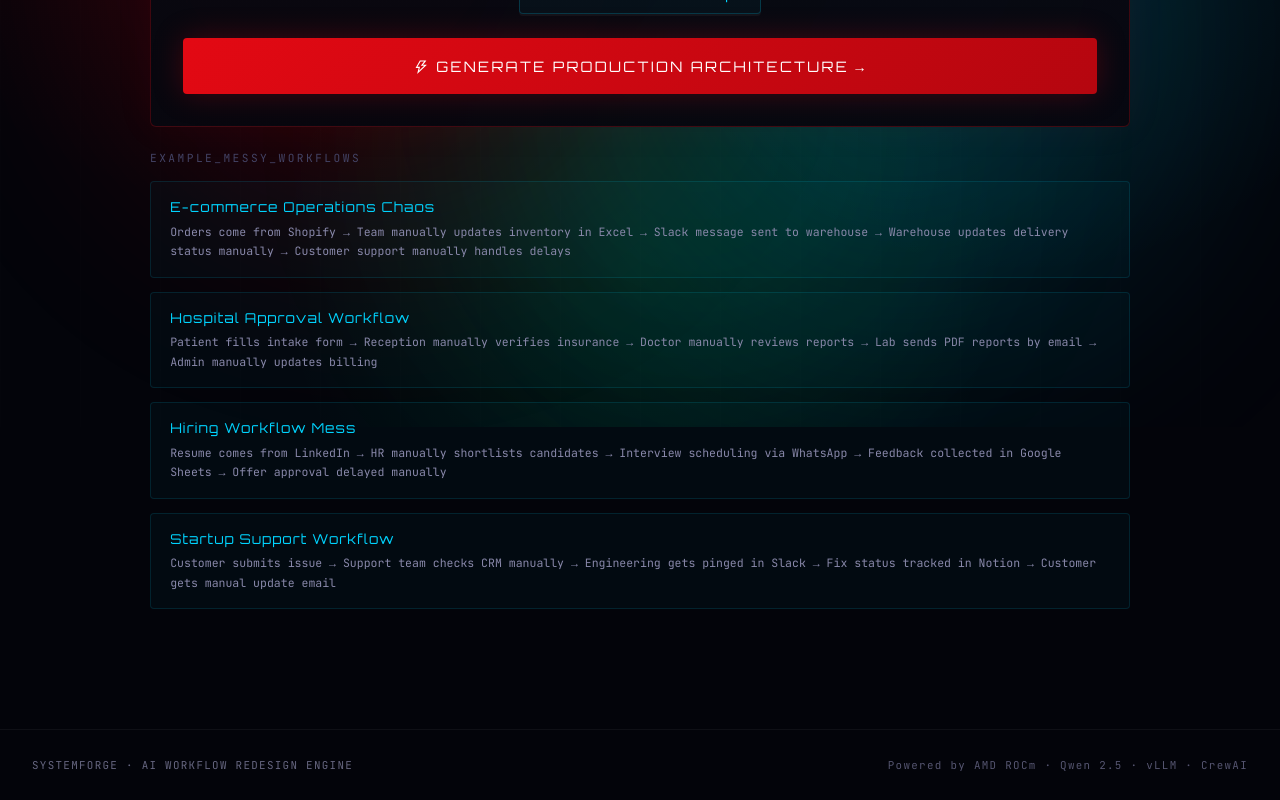
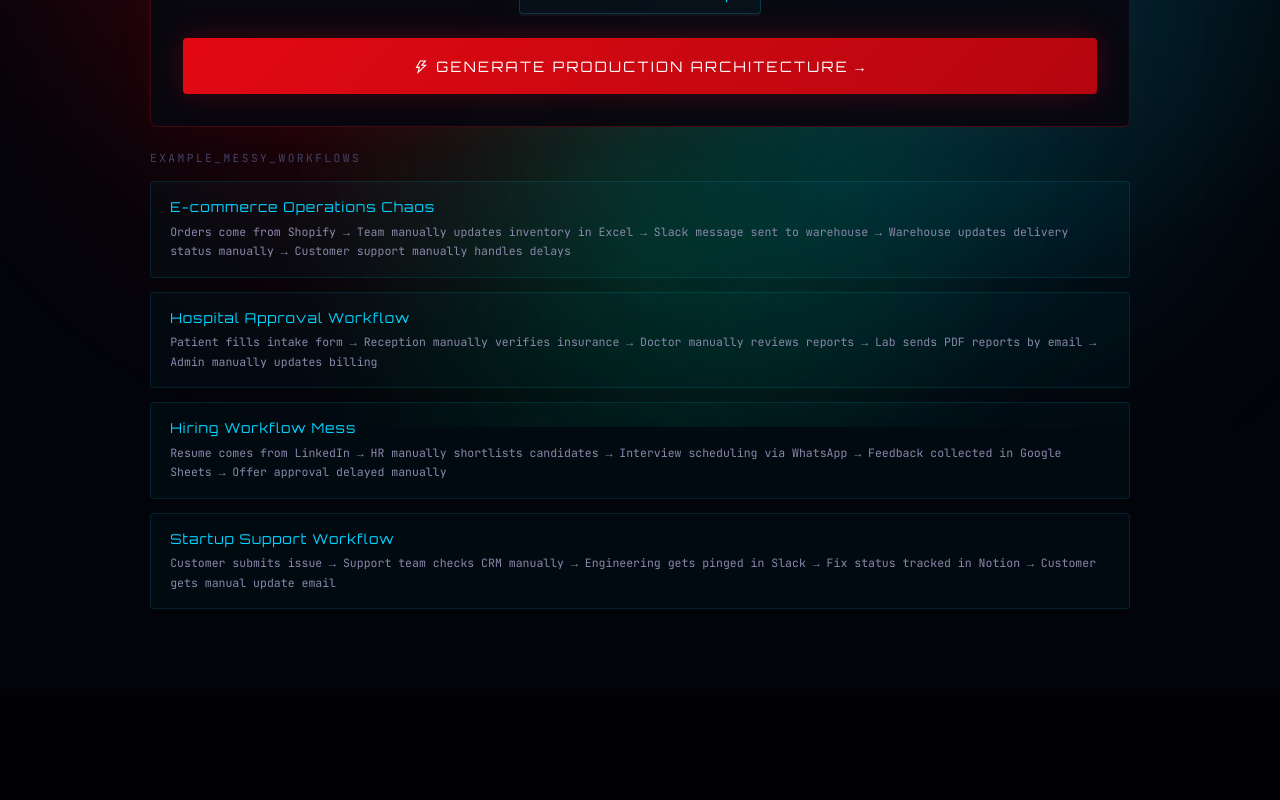
Before and after one commit to jacobjerryarackal/systemforge-ai, a Next.js app in the folder frontend/: page / in a window 1280 px wide. Shown: the part 373-1173 px from the top of the page. After the commit the page ends 1062 px from the top, so only its background shows below. Built offline with nearby package versions, Linux system fonts and the light colour scheme.

Commit message:
feat: implement workflow builder and system architecture visualization page

```diff
--- a/frontend/app/page.tsx
+++ b/frontend/app/page.tsx
@@ -3,34 +3,51 @@
 import React, { useState } from 'react';
 
 import Navbar from '../components/ui/Navbar';
-
 import WorkflowBuilder from '../components/workflow/WorkflowBuilder';
 import BeforeAfterWorkflow from '../components/workflow/BeforeAfterWorkflow';
 import WorkflowComparison from '../components/workflow/WorkflowComparison';
-
 import AgentDecisionPanel from '../components/agents/AgentDecisionPanel';
-
 import FinalArchitectureBlueprint from '../components/architecture/FinalArchitectureBlueprint';
 import ArchitectureSummary from '../components/architecture/ArchitectureSummary';
-
 import ParticleBackground from '../components/animations/ParticleBackground';
 
+import { generateWorkflowRedesign } from '../lib/api';
+import type { SystemForgeResponse } from '../lib/types';
+
 export default function HomePage() {
-  const [generated, setGenerated] = useState(false);
-  const [workflowSteps, setWorkflowSteps] = useState<string[]>([]);
+  const [loading, setLoading] = useState(false);
+  const [systemData, setSystemData] =
+    useState<SystemForgeResponse | null>(null);
 
-  const handleGenerate = (steps: string[]) => {
-    setWorkflowSteps(steps);
-    setGenerated(true);
+  const handleGenerate = async (
+    workflowSteps: string[]
+  ) => {
+    try {
+      setLoading(true);
+
+      const result =
+        await generateWorkflowRedesign(
+          workflowSteps
+        );
+
+      setSystemData(result);
 
       setTimeout(() => {
         document
-        .getElementById('redesign-results')
+          .getElementById('results')
           ?.scrollIntoView({
             behavior: 'smooth',
             block: 'start',
           });
       }, 400);
+    } catch (error) {
+      console.error(error);
+      alert(
+        'Failed to generate workflow redesign'
+      );
+    } finally {
+      setLoading(false);
+    }
   };
 
   return (
@@ -42,13 +59,10 @@ export default function HomePage() {
         overflowX: 'hidden',
       }}
     >
-      {/* Optional animated cyber background */}
       <ParticleBackground />
 
-      {/* Top Navbar */}
       <Navbar />
 
-      {/* HERO + WORKFLOW INPUT */}
       <section
         style={{
           position: 'relative',
@@ -57,73 +71,43 @@ export default function HomePage() {
           paddingBottom: '80px',
         }}
       >
-        <WorkflowBuilder onGenerate={handleGenerate} />
+        <WorkflowBuilder
+          onGenerate={handleGenerate}
+          isRunning={loading}
+        />
       </section>
 
-      {/* RESULTS */}
-      {generated && (
-        <section
-          id="redesign-results"
-          style={{
-            position: 'relative',
-            zIndex: 10,
-            padding: '0 0 100px',
-          }}
-        >
-          {/* BEFORE → AFTER FLOW */}
-          <BeforeAfterWorkflow workflowSteps={workflowSteps} />
+      {systemData && (
+        <section id="results">
+          <BeforeAfterWorkflow
+            data={
+              systemData.workflowTransformation
+            }
+          />
 
-          {/* COMPARISON BLOCK */}
-          <WorkflowComparison />
+          <WorkflowComparison
+            data={systemData}
+          />
 
-          {/* AGENT REASONING */}
-          <AgentDecisionPanel />
+          <AgentDecisionPanel
+            architect={systemData.architect}
+            critic={systemData.critic}
+            refiner={systemData.refiner}
+          />
 
-          {/* FINAL BLUEPRINT */}
-          <FinalArchitectureBlueprint />
+          <FinalArchitectureBlueprint
+            layers={
+              systemData.architectureLayers
+            }
+          />
 
-          {/* FINAL SUMMARY */}
-          <ArchitectureSummary />
+          <ArchitectureSummary
+            metrics={
+              systemData.finalMetrics
+            }
+          />
         </section>
       )}
-
-      {/* FOOTER */}
-      <footer
-        style={{
-          position: 'relative',
-          zIndex: 10,
-          borderTop: '1px solid rgba(255,255,255,0.05)',
-          padding: '28px 32px',
-          display: 'flex',
-          justifyContent: 'space-between',
-          alignItems: 'center',
-          flexWrap: 'wrap',
-          gap: '16px',
-          marginTop: '40px',
-        }}
-      >
-        <div
-          style={{
-            fontFamily: 'var(--font-mono)',
-            fontSize: '0.68rem',
-            color: '#666680',
-            letterSpacing: '0.12em',
-          }}
-        >
-          SYSTEMFORGE · AI WORKFLOW REDESIGN ENGINE
-        </div>
-
-        <div
-          style={{
-            fontFamily: 'var(--font-mono)',
-            fontSize: '0.68rem',
-            color: '#555570',
-            letterSpacing: '0.12em',
-          }}
-        >
-          Powered by AMD ROCm · Qwen 2.5 · vLLM · CrewAI
-        </div>
-      </footer>
     </main>
   );
 }
--- a/frontend/components/workflow/WorkflowBuilder.tsx
+++ b/frontend/components/workflow/WorkflowBuilder.tsx
@@ -7,6 +7,7 @@ import { WorkflowStep } from './WorkflowTypes';
 
 interface Props {
     onGenerate: (steps: string[]) => void;
+    isRunning: boolean;
 }
 
 const EXAMPLE_WORKFLOWS = [
@@ -61,11 +62,11 @@ function createStep(label = ''): WorkflowStep {
 
 export default function WorkflowBuilder({
     onGenerate,
+    isRunning,
 }: Props) {
     const [steps, setSteps] = useState<WorkflowStep[]>([
         createStep(),
     ]);
-    const [isRunning, setIsRunning] = useState(false);
 
     const updateStep = (id: string, value: string) => {
         setSteps((prev) =>
@@ -95,11 +96,7 @@ export default function WorkflowBuilder({
 
         if (cleanSteps.length === 0 || isRunning) return;
 
-        setIsRunning(true);
-        setTimeout(() => {
-            setIsRunning(false);
-            onGenerate(cleanSteps.map((s) => s.label));
-        }, 800);
+        onGenerate(cleanSteps.map((s) => s.label));
     };
 
     return (
```
Lines whose indentation alone changed are shown as unchanged.
